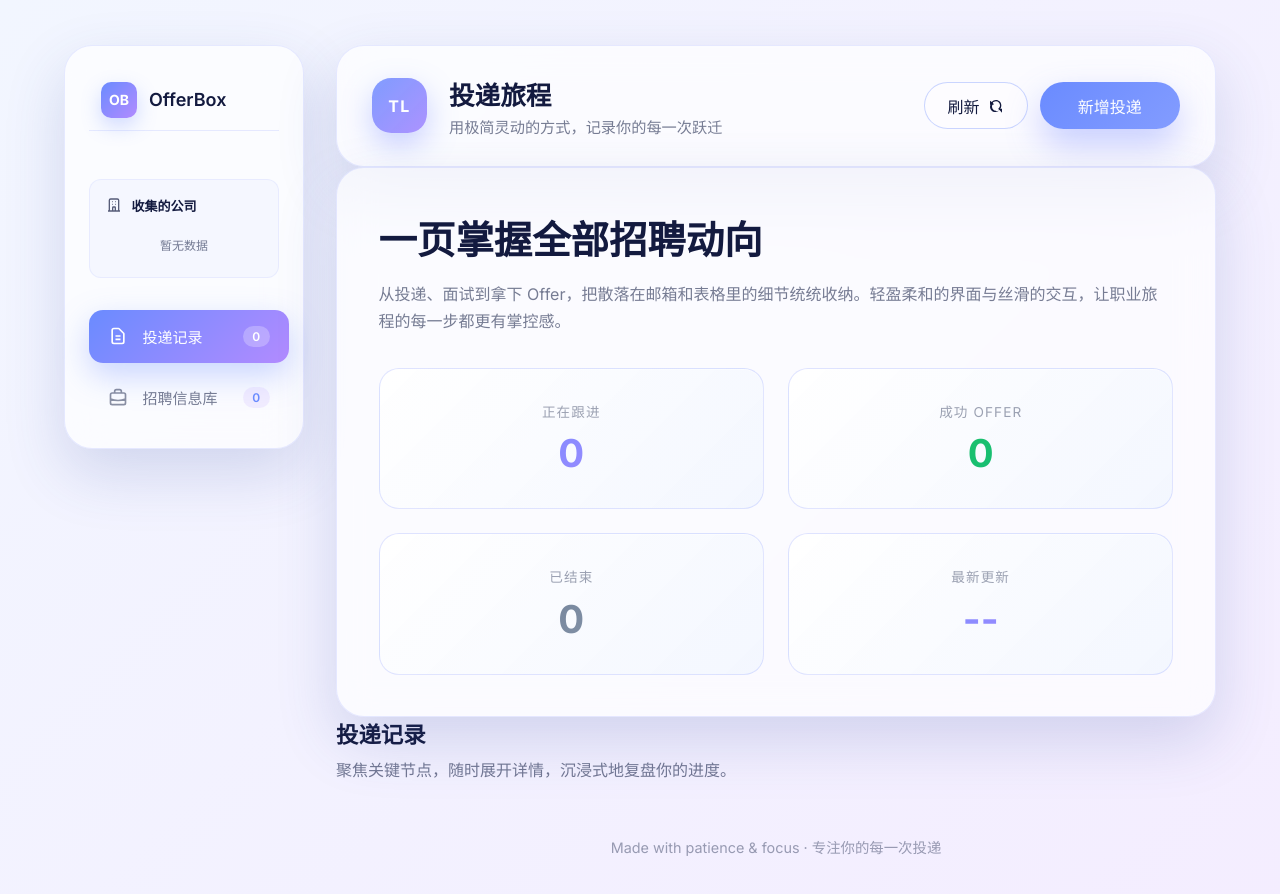
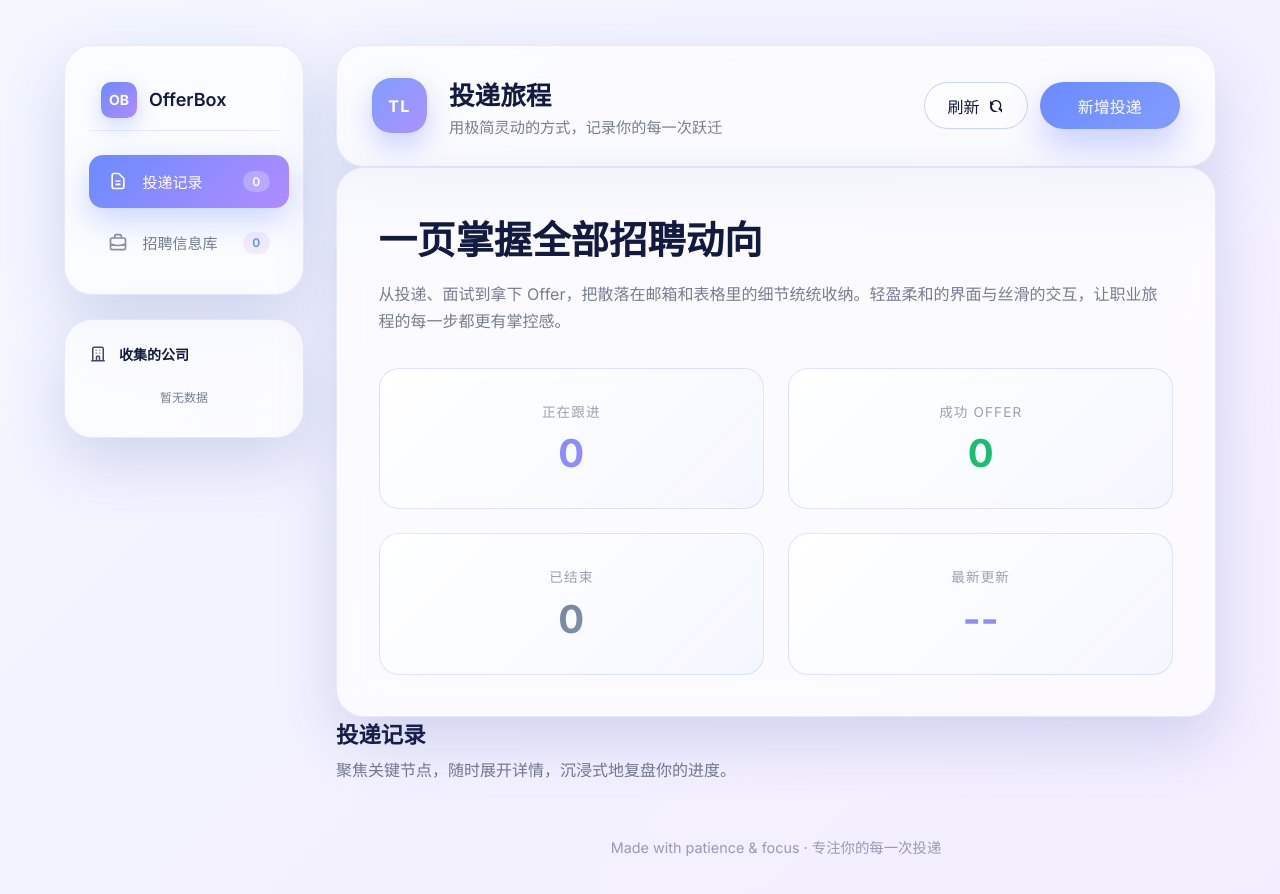
Before and after one commit to DBMing/OfferBox, a website: page public/index.html in a window 1280 px wide. Drawn offline with Linux system fonts and the light colour scheme; no server answers.

Commit message:
refactor: 将公司统计区域移至侧边栏下方
- 将公司统计从侧边栏内部移到外部，成为独立的卡片区域
- 调整 grid 布局，使公司统计显示在侧边栏正下方
- 优化公司统计样式，使用与侧边栏相同的卡片样式
- 增加最大高度至 300px，提供更好的可视空间
- 调整图标和字体大小，提升视觉层次

🤖 Generated with [Claude Code](https://claude.com/claude-code)

Co-Authored-By: Claude <noreply@anthropic.com>

```diff
--- a/public/index.html
+++ b/public/index.html
@@ -20,19 +20,6 @@
           <span class="sidebar-title">OfferBox</span>
         </div>
 
-        <!-- 公司统计 -->
-        <div class="company-stats">
-          <div class="company-stats-header">
-            <svg class="stats-icon" viewBox="0 0 24 24" fill="none" stroke="currentColor" stroke-width="2">
-              <path d="M19 21V5a2 2 0 00-2-2H7a2 2 0 00-2 2v16m14 0h2m-2 0h-5m-9 0H3m2 0h5M9 7h1m-1 4h1m4-4h1m-1 4h1m-5 10v-5a1 1 0 011-1h2a1 1 0 011 1v5m-4 0h4"></path>
-            </svg>
-            <span>收集的公司</span>
-          </div>
-          <div class="company-list" id="companyStatsList">
-            <div class="company-stats-empty">暂无数据</div>
-          </div>
-        </div>
-
         <div class="nav-item active" data-view="applications">
           <svg class="nav-icon" viewBox="0 0 24 24" fill="none" stroke="currentColor" stroke-width="2">
             <path d="M9 12h6m-6 4h6m2 5H7a2 2 0 01-2-2V5a2 2 0 012-2h5.586a1 1 0 01.707.293l5.414 5.414a1 1 0 01.293.707V19a2 2 0 01-2 2z"></path>
@@ -48,6 +35,19 @@
           <span class="badge" id="jobsCount">0</span>
         </div>
       </nav>
+
+      <!-- 公司统计 -->
+      <div class="company-stats">
+        <div class="company-stats-header">
+          <svg class="stats-icon" viewBox="0 0 24 24" fill="none" stroke="currentColor" stroke-width="2">
+            <path d="M19 21V5a2 2 0 00-2-2H7a2 2 0 00-2 2v16m14 0h2m-2 0h-5m-9 0H3m2 0h5M9 7h1m-1 4h1m4-4h1m-1 4h1m-5 10v-5a1 1 0 011-1h2a1 1 0 011 1v5m-4 0h4"></path>
+          </svg>
+          <span>收集的公司</span>
+        </div>
+        <div class="company-list" id="companyStatsList">
+          <div class="company-stats-empty">暂无数据</div>
+        </div>
+      </div>
 
       <div class="main-wrapper">
       <header class="app-header">
--- a/public/styles.css
+++ b/public/styles.css
@@ -54,8 +54,24 @@ a {
   min-height: 100vh;
   display: grid;
   grid-template-columns: 240px 1fr;
-  gap: 2rem;
+  grid-template-rows: auto auto 1fr;
+  gap: 1.5rem 2rem;
   padding: 2.8rem clamp(1.5rem, 5vw, 4rem);
+}
+
+.sidebar {
+  grid-column: 1;
+  grid-row: 1;
+}
+
+.company-stats {
+  grid-column: 1;
+  grid-row: 2;
+}
+
+.main-wrapper {
+  grid-column: 2;
+  grid-row: 1 / -1;
 }
 
 /* 侧边导航栏 */
@@ -163,34 +179,38 @@ a {
 
 /* 公司统计 */
 .company-stats {
-  margin: 1.5rem 0;
-  padding: 1rem;
-  background: rgba(106, 139, 255, 0.04);
-  border-radius: 12px;
-  border: 1px solid rgba(106, 139, 255, 0.1);
+  position: sticky;
+  top: calc(2.8rem + var(--sidebar-height, 0px) + 1.5rem);
+  height: fit-content;
+  background: var(--surface);
+  backdrop-filter: blur(var(--blur-amount));
+  border: 1px solid var(--surface-border);
+  border-radius: var(--radius-large);
+  padding: 1.5rem;
+  box-shadow: var(--shadow-soft);
 }
 
 .company-stats-header {
   display: flex;
   align-items: center;
+  gap: 0.75rem;
+  margin-bottom: 1rem;
+  font-size: 14px;
+  font-weight: 600;
+  color: var(--text-strong);
+}
+
+.stats-icon {
+  width: 18px;
+  height: 18px;
+  opacity: 0.8;
+}
+
+.company-list {
+  display: flex;
+  flex-direction: column;
   gap: 0.6rem;
-  margin-bottom: 0.8rem;
-  font-size: 13px;
-  font-weight: 600;
-  color: var(--text-strong);
-}
-
-.stats-icon {
-  width: 16px;
-  height: 16px;
-  opacity: 0.7;
-}
-
-.company-list {
-  display: flex;
-  flex-direction: column;
-  gap: 0.5rem;
-  max-height: 200px;
+  max-height: 300px;
   overflow-y: auto;
 }
 
```
